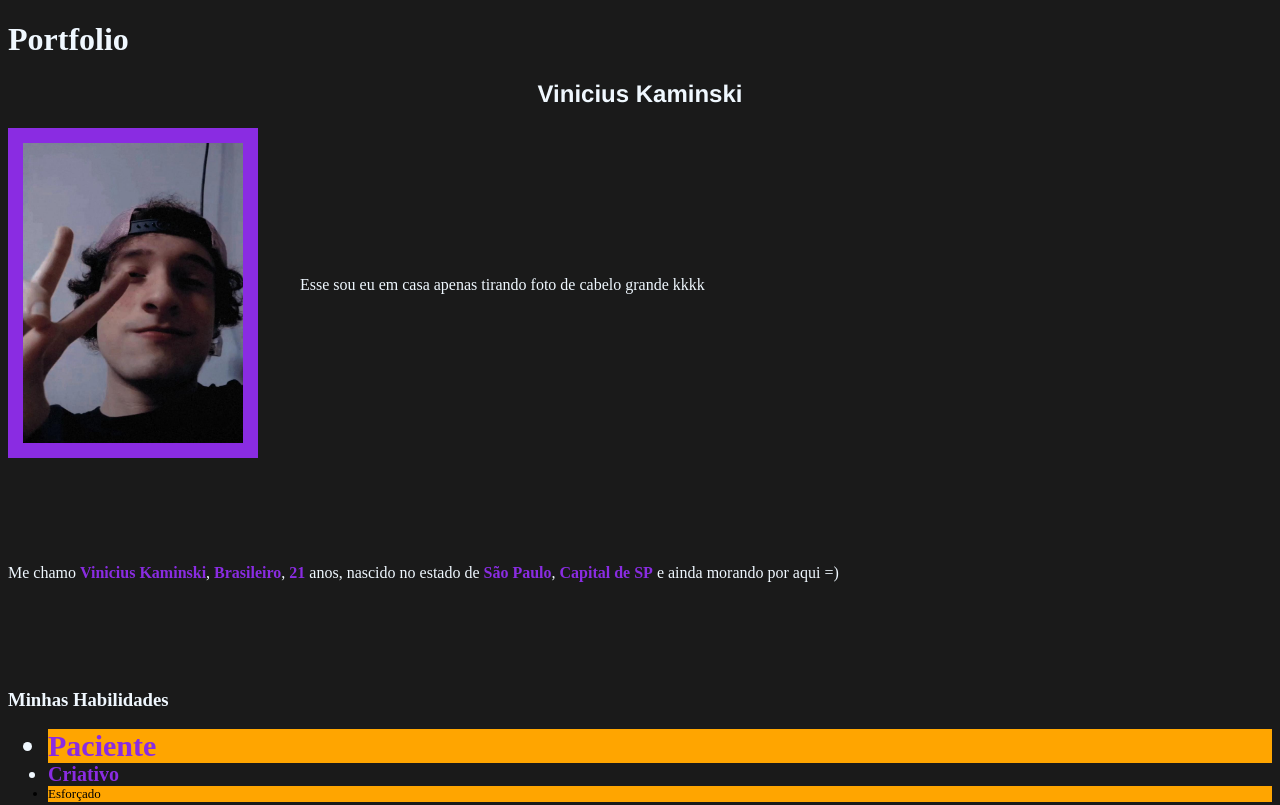
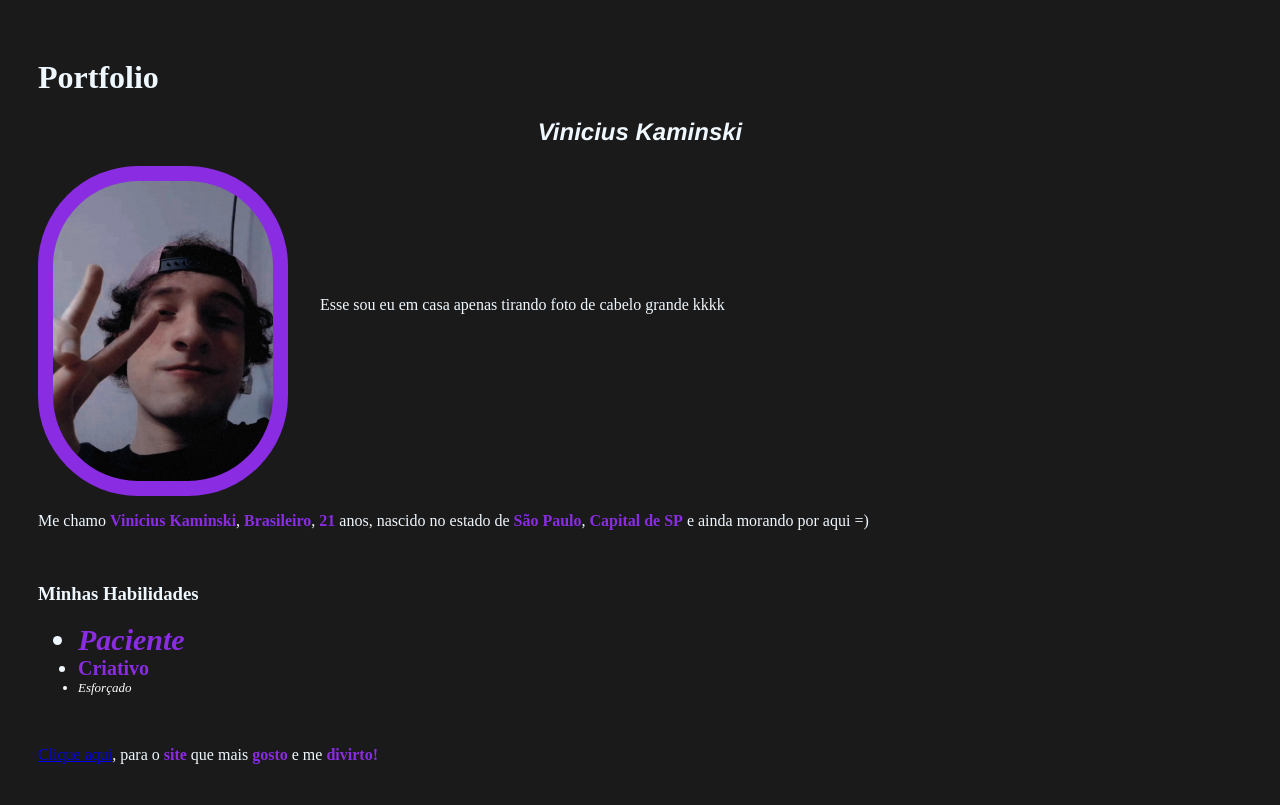
Before and after one commit to Kaminskifking/KaminskiFking.github.io, a plain HTML site: page index.html in a window 1280 px wide. Shown: the top 805 px of the page. Drawn offline with Linux system fonts and the light colour scheme.

Commit message:
Novas Coisas index e style

```diff
--- a/style.css
+++ b/style.css
@@ -16,6 +16,8 @@ body {
 
   background-color: rgb(26, 26, 26);
   color: aliceblue;
+  padding: 30px;
+
 
 }
 
@@ -39,7 +41,7 @@ strong {
 #tamanhoesforçado{
 
   font-size: 13px;
-  color: black;
+  color: rgb(255, 255, 255);
 
 }
 
@@ -54,20 +56,21 @@ strong {
     padding: 15px;
     height: 300px;
     background-color: rgb(138, 44, 226);
+    border-radius: 100px;
 
 }
 
 #meunome {
 
     text-align: center;
-
+    font-style: oblique;
 }
 
 .primeira {
 
     position: absolute;
-    top: 260px;
-    left: 300px;
+    top: 280px;
+    left: 320px;
 }
 
 .fotoetexto {
@@ -79,6 +82,6 @@ strong {
 
  ul.habili li:nth-child(odd) {
 
-    background-color: orange;
+    font-style: oblique;
 
 }
```
Also changed, not shown: index.html (+0 -10 lines).
